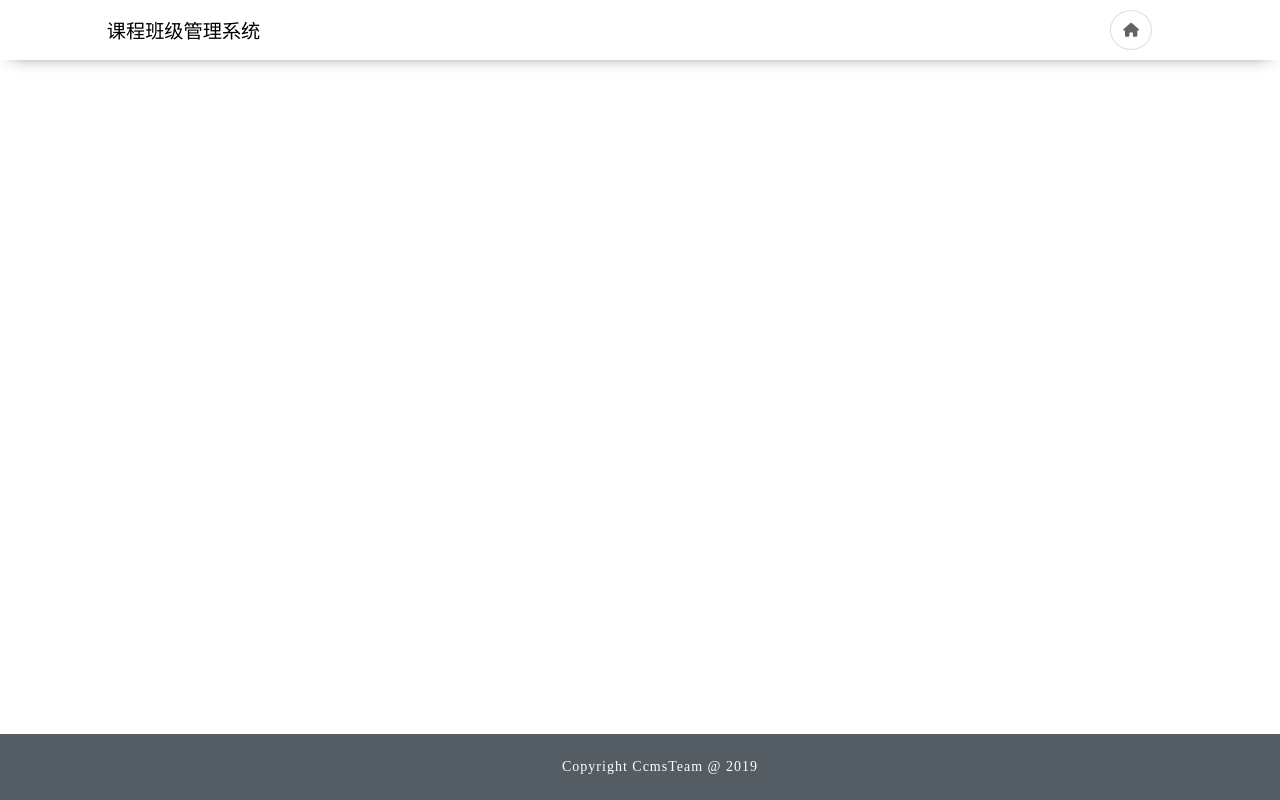
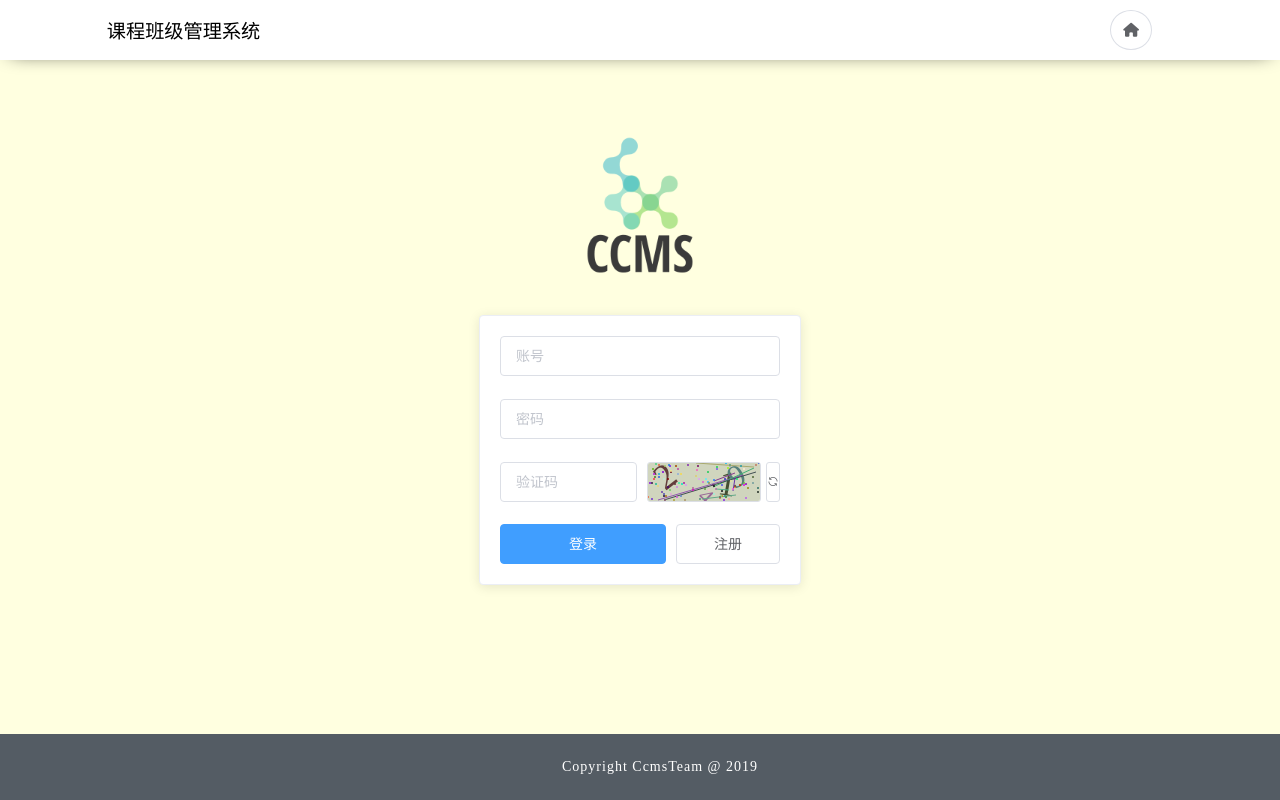
Before and after one commit to AzureLeon1/CourseManagementSystem, a Vue app: page /#/login in a window 1280 px wide. Shown: the top 800 px of the page. Built offline with nearby package versions, Linux system fonts and the light colour scheme.

Commit message:
Login view with identify

```diff
--- a/src/App.vue
+++ b/src/App.vue
@@ -2,18 +2,15 @@
   <div id="app">
     <Navigation />
     <router-view/>
-    <Footer id="footer" />
   </div>
 </template>
 
 <script>
 import Navigation from './components/Navigation.vue'
-import Footer from './components/Footer'
 export default {
   name: 'App',
   components: {
     Navigation,
-    Footer
   },
 }
 </script>
@@ -27,10 +24,4 @@ export default {
   color: #2c3e50;
   margin-top: 0;
 } */
-#footer{
-    width: 100%;
-    position:absolute;
-    bottom:0px;
-    left:0px;
-}
 </style>
--- /dev/null
+++ b/src/components/Identify.vue
@@ -0,0 +1,132 @@
+<template>
+  <div class="s-canvas">
+    <canvas id="s-canvas" :width="contentWidth" :height="contentHeight"></canvas>
+  </div>
+</template>
+<script>
+  export default{
+    name: 'SIdentify',
+    props: {
+      identifyCode: {
+        type: String,
+        default: '1234'
+      },
+      fontSizeMin: {
+        type: Number,
+        default: 16
+      },
+      fontSizeMax: {
+        type: Number,
+        default: 40
+      },
+      backgroundColorMin: {
+        type: Number,
+        default: 180
+      },
+      backgroundColorMax: {
+        type: Number,
+        default: 240
+      },
+      colorMin: {
+        type: Number,
+        default: 50
+      },
+      colorMax: {
+        type: Number,
+        default: 160
+      },
+      lineColorMin: {
+        type: Number,
+        default: 40
+      },
+      lineColorMax: {
+        type: Number,
+        default: 180
+      },
+      dotColorMin: {
+        type: Number,
+        default: 0
+      },
+      dotColorMax: {
+        type: Number,
+        default: 255
+      },
+      contentWidth: {
+        type: Number,
+        default: 112
+      },
+      contentHeight: {
+        type: Number,
+        default: 38
+      }
+    },
+    methods: {
+      // 生成一个随机数
+      randomNum (min, max) {
+        return Math.floor(Math.random() * (max - min) + min)
+      },
+      // 生成一个随机的颜色
+      randomColor (min, max) {
+        let r = this.randomNum(min, max)
+        let g = this.randomNum(min, max)
+        let b = this.randomNum(min, max)
+        return 'rgb(' + r + ',' + g + ',' + b + ')'
+      },
+      drawPic () {
+        let canvas = document.getElementById('s-canvas')
+        let ctx = canvas.getContext('2d')
+        ctx.textBaseline = 'bottom'
+        // 绘制背景
+        ctx.fillStyle = this.randomColor(this.backgroundColorMin, this.backgroundColorMax)
+        ctx.fillRect(0, 0, this.contentWidth, this.contentHeight)
+        // 绘制文字
+        for (let i = 0; i < this.identifyCode.length; i++) {
+          this.drawText(ctx, this.identifyCode[i], i)
+        }
+        this.drawLine(ctx)
+        this.drawDot(ctx)
+      },
+      drawText (ctx, txt, i) {
+        ctx.fillStyle = this.randomColor(this.colorMin, this.colorMax)
+        ctx.font = this.randomNum(this.fontSizeMin, this.fontSizeMax) + 'px SimHei'
+        let x = (i + 1) * (this.contentWidth / (this.identifyCode.length + 1))
+        let y = this.randomNum(this.fontSizeMax, this.contentHeight - 5)
+        var deg = this.randomNum(-45, 45)
+        // 修改坐标原点和旋转角度
+        ctx.translate(x, y)
+        ctx.rotate(deg * Math.PI / 180)
+        ctx.fillText(txt, 0, 0)
+        // 恢复坐标原点和旋转角度
+        ctx.rotate(-deg * Math.PI / 180)
+        ctx.translate(-x, -y)
+      },
+      drawLine (ctx) {
+        // 绘制干扰线
+        for (let i = 0; i < 8; i++) {
+          ctx.strokeStyle = this.randomColor(this.lineColorMin, this.lineColorMax)
+          ctx.beginPath()
+          ctx.moveTo(this.randomNum(0, this.contentWidth), this.randomNum(0, this.contentHeight))
+          ctx.lineTo(this.randomNum(0, this.contentWidth), this.randomNum(0, this.contentHeight))
+          ctx.stroke()
+        }
+      },
+      drawDot (ctx) {
+        // 绘制干扰点
+        for (let i = 0; i < 100; i++) {
+          ctx.fillStyle = this.randomColor(0, 255)
+          ctx.beginPath()
+          ctx.arc(this.randomNum(0, this.contentWidth), this.randomNum(0, this.contentHeight), 1, 0, 2 * Math.PI)
+          ctx.fill()
+        }
+      }
+    },
+    watch: {
+      identifyCode () {
+        this.drawPic()
+      }
+    },
+    mounted () {
+      this.drawPic()
+    }
+  }
+</script>
--- a/src/router/index.js
+++ b/src/router/index.js
@@ -2,6 +2,7 @@ import Vue from 'vue'
 import Router from 'vue-router'
 import Homepage from '@/views/Homepage'
 import Template from '@/views/Template'
+import Login from '@/views/Login'
 
 Vue.use(Router)
 
@@ -16,6 +17,11 @@ export default new Router({
       path: '/template',
       name: 'Template',
       component: Template
+    },
+    {
+      path: '/login',
+      name: 'Login',
+      component: Login
     }
   ]
 })
--- /dev/null
+++ b/src/views/Login.vue
@@ -0,0 +1,182 @@
+<template>
+  <div class="login">
+    <div class="login-container">
+      <div class="container">
+        <span>
+          <div class="desc">
+            <img src="../../static/logo.png" style="width:150px;" alt="CCMS" />
+          </div>
+        </span>
+
+        <el-card>
+          <el-form :model="ruleForm" :rules="rules" ref="ruleForm" label-width="0px">
+            <el-form-item prop="name">
+              <el-input v-model="ruleForm.name" placeholder="账号"></el-input>
+            </el-form-item>
+            <el-form-item prop="password">
+              <el-input type="password" placeholder="密码" v-model="ruleForm.password"></el-input>
+            </el-form-item>
+            <el-form-item prop="validate" class="validate-code">
+              <el-input v-model="ruleForm.validate" placeholder="验证码"></el-input>
+              <div class="code">
+                <s-identify :identifyCode="identifyCode"></s-identify>
+              </div>
+              <el-button
+                icon="el-icon-refresh"
+                size="mini"
+                style="padding: 13px 0px;"
+                @click="setValidate"
+              ></el-button>
+            </el-form-item>
+            <div class="btns">
+              <el-button type="primary" style="flex: 2" @click="login">登录</el-button>
+              <el-button style="flex: 1" @click="routeTo('Register')">注册</el-button>
+            </div>
+          </el-form>
+        </el-card>
+      </div>
+    </div>
+    <Footer id="footer" />
+  </div>
+</template>
+
+<script>
+import SIdentify from "../components/Identify";
+import Footer from "../components/Footer";
+export default {
+  name: "login",
+  components: {
+    SIdentify,
+    Footer
+  },
+  data() {
+    var checkImage = (rule, value, callback) => {
+      if (value === "") {
+        callback(new Error("请输入验证码"));
+        return;
+      } else if (value !== this.identifyCode) {
+        callback(new Error("验证码错误"));
+        this.setValidate();
+        return;
+      } else {
+        callback();
+      }
+    };
+    return {
+      identifyCode: "",
+      errorInfo: false,
+      ruleForm: {
+        name: null,
+        password: null,
+        validate: null
+      },
+      rules: {
+        name: [{ required: true, message: "请输入用户名", trigger: "blur" }],
+        password: [{ required: true, message: "请输入密码", trigger: "blur" }],
+        validate: [
+          {
+            required: true,
+            trigger: "blur",
+            validator: checkImage
+          }
+        ]
+      }
+    };
+  },
+  computed: {
+    // userId () {
+    //     return this.$store.state.profile.user.id
+    // }
+  },
+  mounted() {
+    this.setValidate();
+    // TODO: 已登录状态下直接跳转
+    // if (this.userId) {
+    //     this.routeTo('PersonInfo', {person_id: this.userId})
+    // }
+  },
+  methods: {
+    setValidate() {
+      const rand = ("" + parseInt((1 + Math.random()) * Math.PI * 10000)).slice(
+        -4
+      );
+      this.identifyCode = rand;
+    },
+    routeTo(name, params) {
+      this.$router.push({ name, params });
+    },
+    login() {
+      this.$refs.ruleForm.validate(valid => {
+        if (valid) {
+          const form = {
+            user_ID: this.ruleForm.name,
+            password: this.ruleForm.password
+          };
+          this.$store.dispatch("profile/getAuthority", form);
+        } else {
+          console.log("error submit!!");
+          return false;
+        }
+      });
+      this.setValidate();
+    }
+  }
+};
+</script>
+
+<style>
+.validate-code .el-form-item__content {
+  display: flex;
+  align-items: center;
+  line-height: 0;
+}
+#footer {
+  width: 100%;
+  position: absolute;
+  bottom: 0px;
+  left: 0px;
+}
+</style>
+
+<style scoped>
+.login {
+  height: calc(100vh - 60px);
+  display: flex;
+  flex-direction: column;
+}
+.login-container {
+  background: lightyellow;
+  flex: 1;
+}
+.container {
+  position: absolute;
+  top: 50%;
+  left: 50%;
+  transform: translate(-50%, -50%);
+  align-items: center;
+  height: 600px;
+  max-width: 800px;
+  margin: auto;
+}
+.el-card {
+  width: 320px;
+}
+.code {
+  margin: 0 5px 0 10px;
+}
+.s-canvas {
+  overflow: hidden;
+  border-radius: 3px;
+  border: 1px solid #dcdfe6;
+}
+.btns {
+  display: flex;
+}
+.desc {
+  margin-top: 30px;
+  margin-bottom: 30px;
+  text-align: center;
+  font-size: 20px;
+  letter-spacing: 1px;
+}
+</style>
```
Also changed, not shown: static/logo.png (added).
